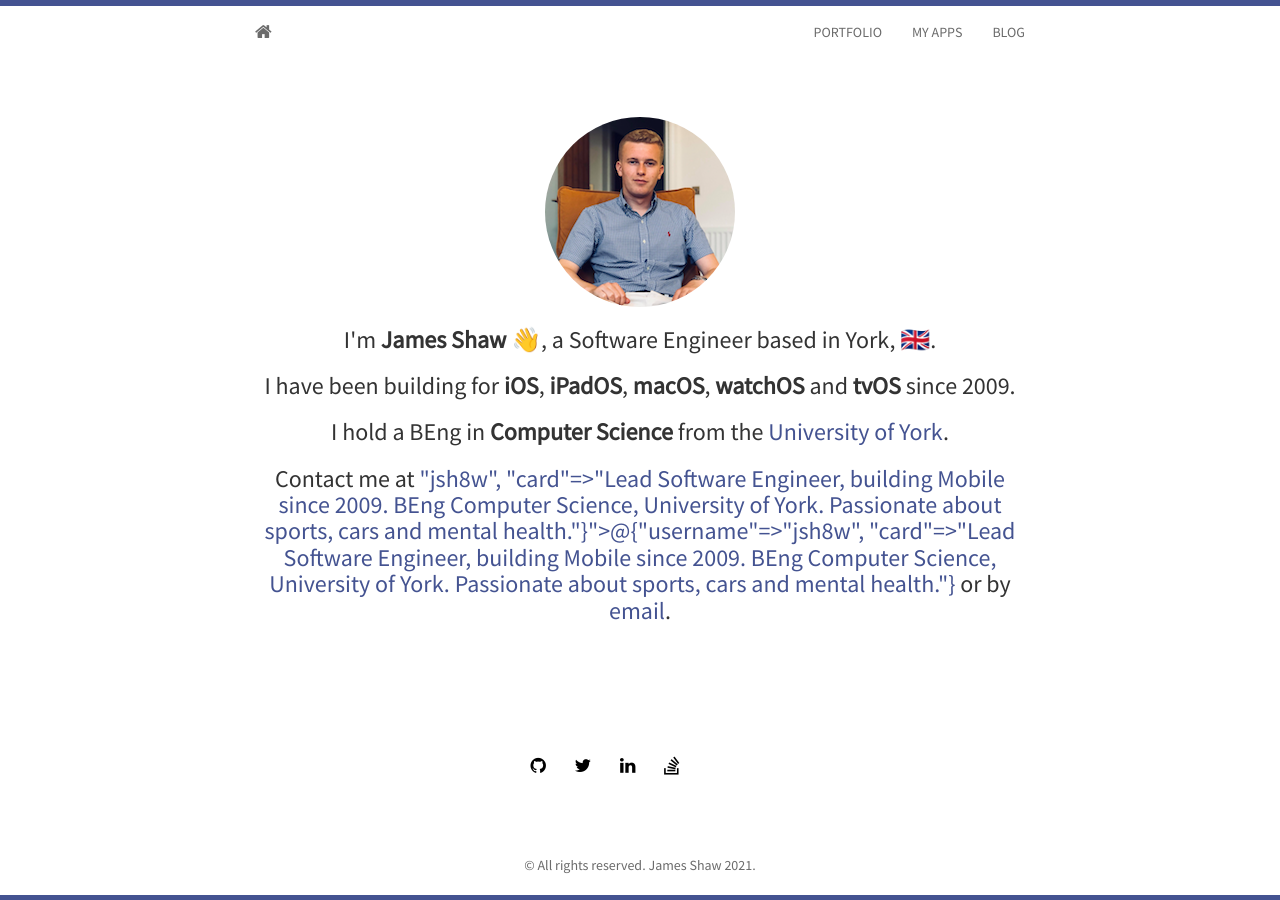
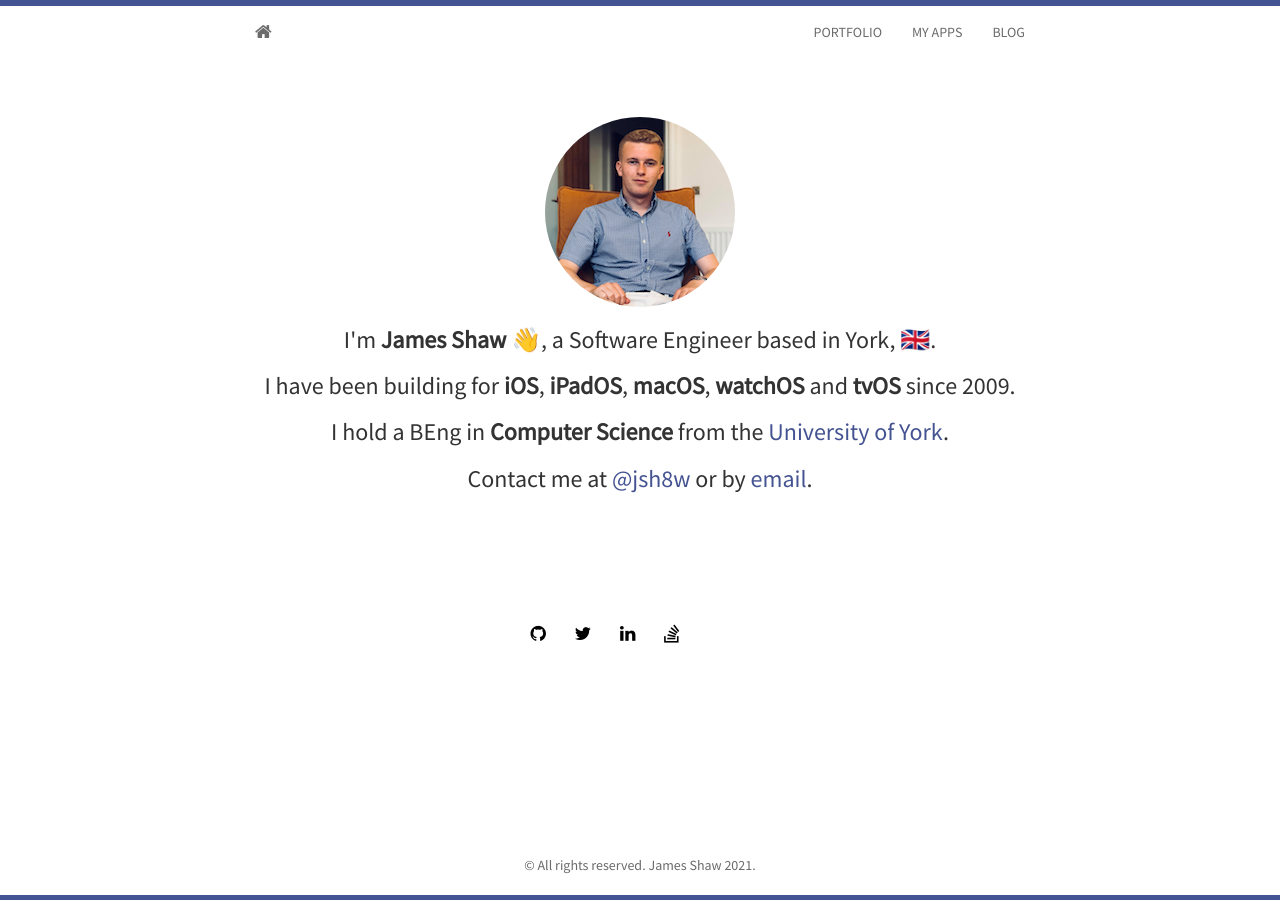
Before and after one commit to jsh8w/jsh8w.github.io, a Jekyll site: the page built from index.html, in a window 1280 px wide. Built offline with Jekyll 4.4.1, drawn with Linux system fonts in a browser that asks for light colours; nearby versions of some CDN libraries; the list of posts is cut into pages by our own code.

Commit message:
Fixed styling bug.

```diff
--- a/_config.yml
+++ b/_config.yml
@@ -17,7 +17,6 @@ title: James Shaw | iOS Developer | iPhone, iPad, Apple Watch and Apple TV
 author: James Shaw
 avatar: profile.png
 github: jsh8w
-twitter: jsh8w
 linkedin: shawjames
 stackoverflow: users/5032154/jsh8w
 
--- a/_includes/social.html
+++ b/_includes/social.html
@@ -3,9 +3,7 @@
     {% if site.github %}
 	  <a href="http://github.com/{{ site.github }}"><i class="fa fa-github"></i></a>
     {% endif %}
-    {% if site.twitter %}
 	  <a href="http://twitter.com/jsh8w"><i class="fa fa-twitter"></i></a>
-    {% endif %}
     {% if site.linkedin %}
 	  <a href="http://linkedin.com/in/{{ site.linkedin }}"><i class="fa fa-linkedin"></i></a>
     {% endif %}
--- a/index.html
+++ b/index.html
@@ -10,7 +10,7 @@ layout: home
 	  <h3>I'm <strong>James Shaw</strong> 👋, a Software Engineer based in York, 🇬🇧.</h3>
 		<h3>I have been building for <strong>iOS</strong>, <strong>iPadOS</strong>, <strong>macOS</strong>, <strong>watchOS</strong> and <strong>tvOS</strong> since 2009.</h3>
 	  <h3>I hold a BEng in <strong>Computer Science</strong> from the <a href="https://www.cs.york.ac.uk">University of York</a>.</h3>
-	  <h3>Contact me at <a href="http://twitter.com/{{ site.twitter }}">@{{ site.twitter }}</a> or by <a href="mailto:{{ site.email }}">email</a>.</h3>
+	  <h3>Contact me at <a href="http://twitter.com/jsh8w">@jsh8w</a> or by <a href="mailto:{{ site.email }}">email</a>.</h3>
 
 		<div class="home-about">
 			<!-- <h2><strong>About</strong></h2>
```
